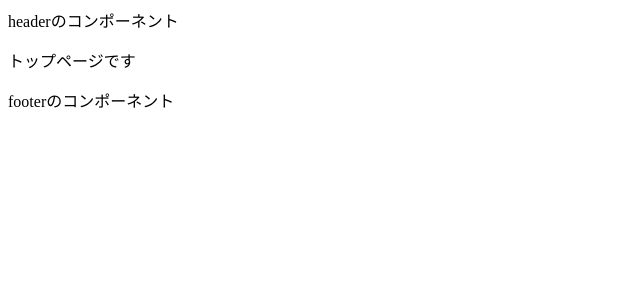
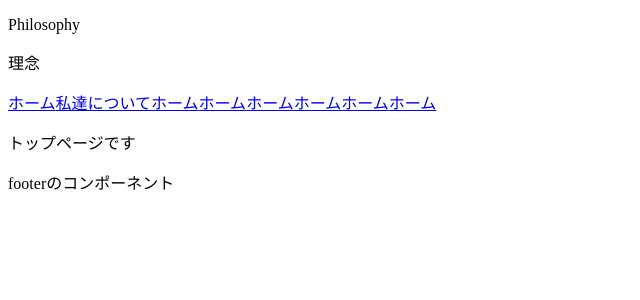
Before and after one commit to maeda-kaoru/ratrun-middle-maeda, a Nuxt app in the folder ratrun-middle/: page / in a window 1280 px wide. Shown: the top 300 px of the page, without its empty margins (0-640 px from the left). Built offline with nearby package versions, Linux system fonts and the light colour scheme.

Commit message:
[WIP]headerでdisplay:blockがデフォルト設定になっている

```diff
--- a/ratrun-middle/components/organisms/AppHeader/AppHeader.vue
+++ b/ratrun-middle/components/organisms/AppHeader/AppHeader.vue
@@ -1,8 +1,35 @@
 <template>
-  <div>headerのコンポーネント</div>
+  <header>
+    <div class="haeder-title">
+      <p>Philosophy</p>
+      <p>理念</p>
+    </div>
+    <div class="menu">
+      <a href="#">ホーム</a>
+      <a href="#">私達について</a>
+      <a href="#">ホーム</a>
+      <a href="#">ホーム</a>
+      <a href="#">ホーム</a>
+      <a href="#">ホーム</a>
+      <a href="#">ホーム</a>
+      <a href="#">ホーム</a>
+    </div>
+  </header>
 </template>
+
 <script>
 export default {};
 </script>
+
 <style scoped>
+template{
+  padding: 0 0px;
+}
+
+.header-title {
+  font-family: DNPShueiShogoMinStd-Hv;
+  padding: 30 0px;
+  display: initial;
+
+}
 </style>
```
